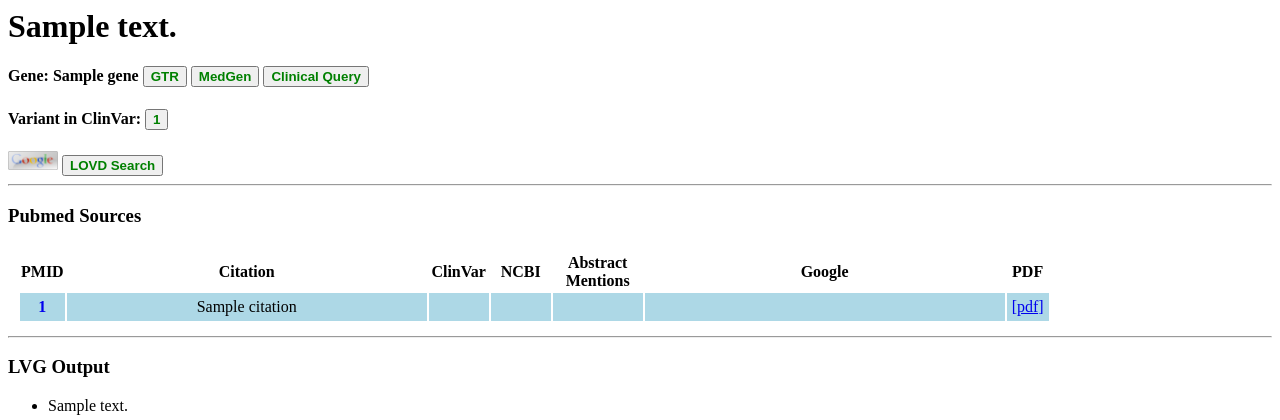
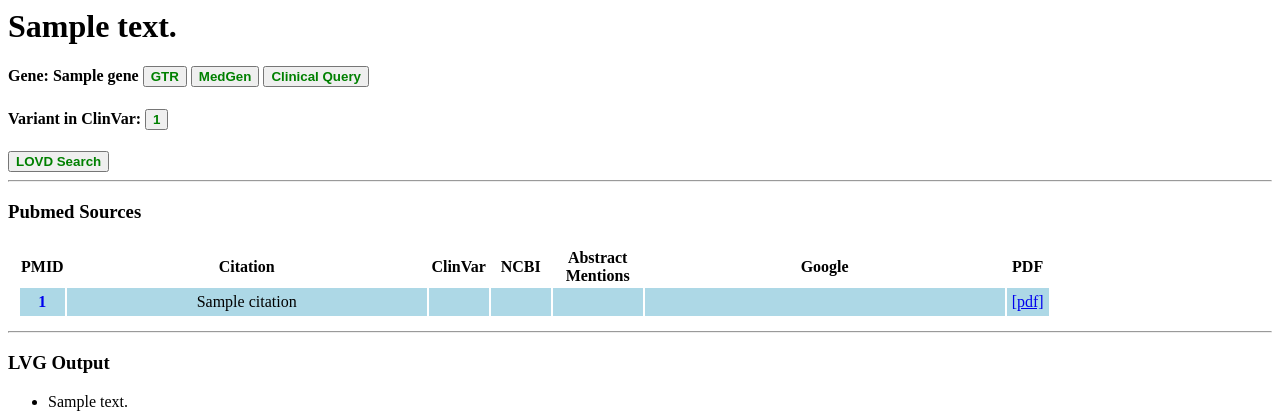
Before and after one commit to text2gene/text2gene, a Flask app: template text2gene/templates/query.html in a window 1280 px wide. Shown: the top 420 px of the page. Run offline with Flask 2, Linux system fonts and the light colour scheme; the template is opened without the code that fills it: most values are stand-ins (such as "Sample title", 1, 10 or a date in 2020).

Commit message:
remove google link button on query.html

```diff
--- a/text2gene/templates/query.html
+++ b/text2gene/templates/query.html
@@ -105,8 +105,6 @@
 
     </div>
 
-    <div class="right">{% if citation_table.google_query %}<a target="_blank" href='https://www.google.com/?gws_rd=ssl#q={{ citation_table.google_query }}'><img width="50px" src="/google_button.png"></a>
-        {% else %}Cannot build Google Query without gene name{% endif %}
     {% if lovd_url %}<a target="_blank" href="{{ lovd_url }}"><button>LOVD Search</button></a>{% endif %}
 
     </div>
```
